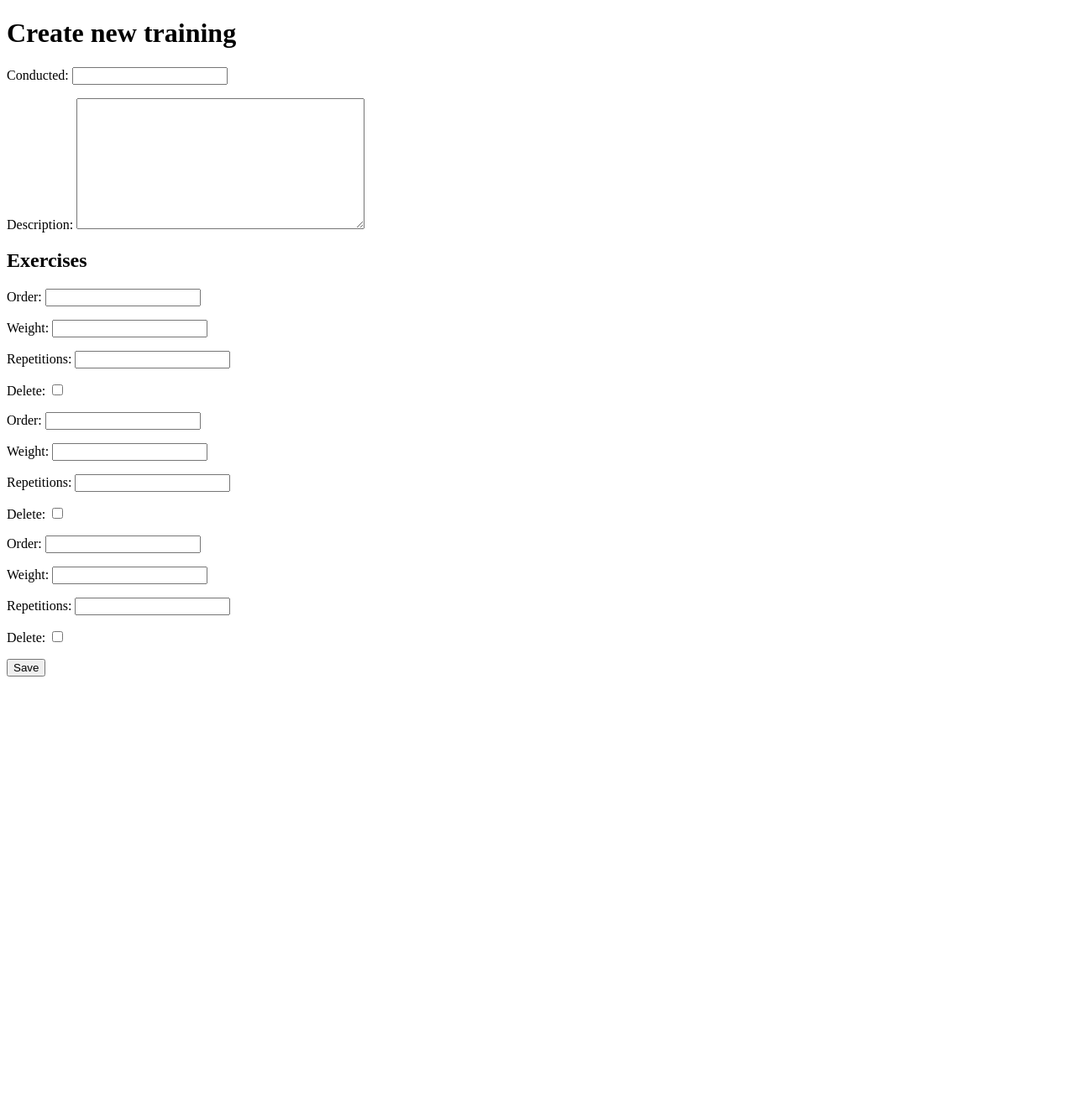
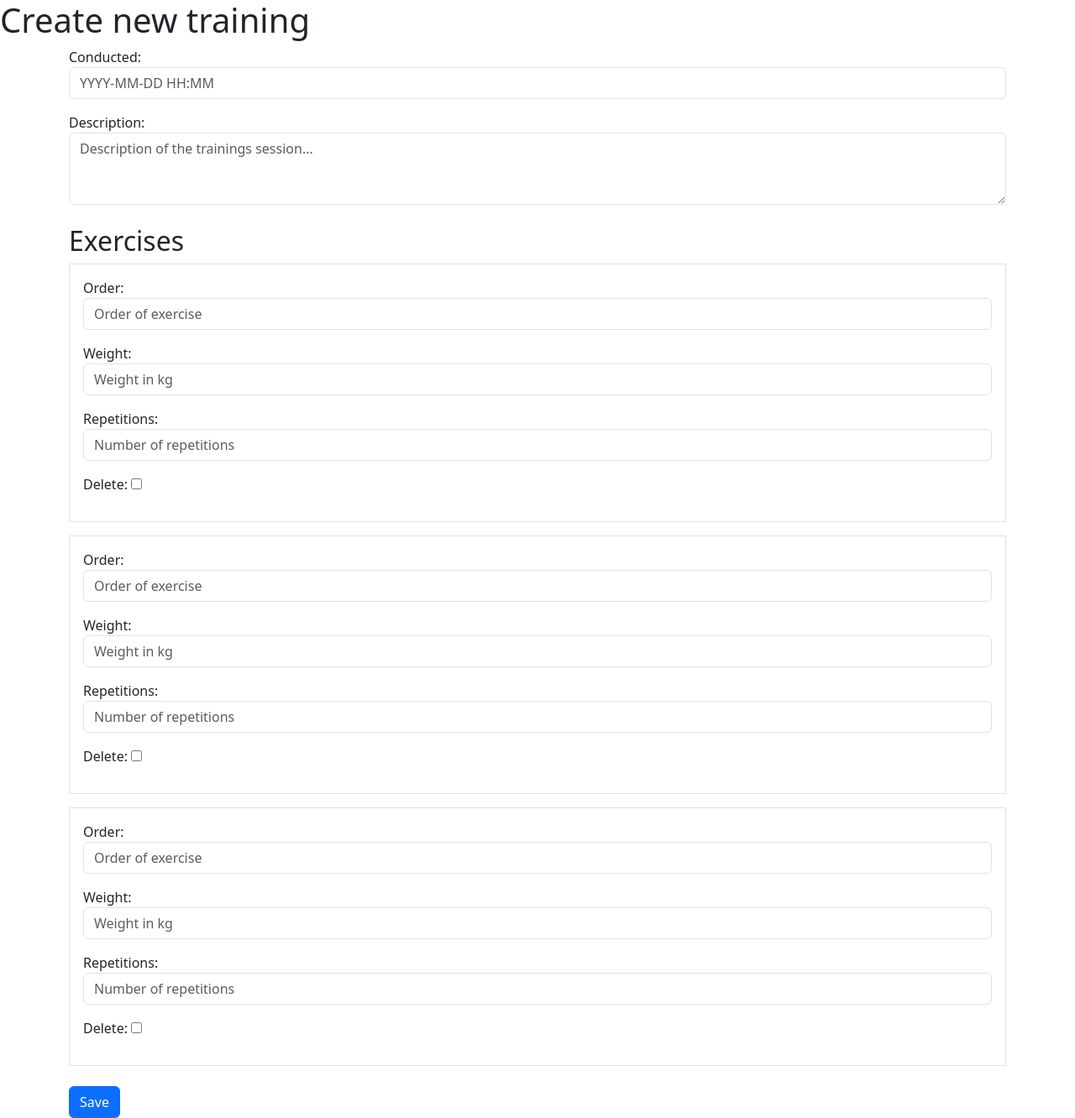
Before and after one commit to Flynotfly/GymStat, a Django app: page /training/create/ in a window 1280 px wide. Shown: the whole page at 84% size. Before the commit the page ends 806 px from the top, so only its background shows below. Run offline with Django 5.2, Linux system fonts and the light colour scheme; the visitor is signed in with stand-in values (Sample User, id 1).

Commit message:
Add style for training form

```diff
--- a/gymstat/training/forms.py
+++ b/gymstat/training/forms.py
@@ -7,12 +7,38 @@ class TrainingForm(forms.ModelForm):
     class Meta:
         model = Training
         fields = ['conducted', 'description']
+        widgets = {
+            'conducted': forms.DateTimeInput(attrs={
+                'class': 'form-control',
+                'placeholder': 'YYYY-MM-DD HH:MM',
+            }),
+            'description': forms.Textarea(attrs={
+                'class': 'form-control',
+                'rows': 3,
+                'placeholder': 'Description of the trainings session...',
+            }),
+        }
 
 
 class ExerciseForm(forms.ModelForm):
     class Meta:
         model = Exercise
         fields = ['training', 'order', 'weight', 'repetitions']
+        widgets = {
+            'training': forms.HiddenInput(),
+            'order': forms.NumberInput(attrs={
+                'class': 'form-control',
+                'placeholder': 'Order of exercise',
+            }),
+            'weight': forms.NumberInput(attrs={
+                'class': 'form-control',
+                'placeholder': 'Weight in kg',
+            }),
+            'repetitions': forms.NumberInput(attrs={
+                'class': 'form-control',
+                'placeholder': 'Number of repetitions',
+            }),
+        }
 
 
 ExerciseFormSet = forms.inlineformset_factory(
--- a/gymstat/training/templates/training/details.html
+++ b/gymstat/training/templates/training/details.html
@@ -15,20 +15,23 @@
 		Create new training
 	{% endif %}</h1>
 
-    <form id="training-form" method="post">{% csrf_token %}
-        {{ training_form.as_p }}
+    <form id="training-form" method="post" class="container">{% csrf_token %}
+        <div class="mb-4">
+            {{ training_form.as_p }}
+        </div>
 
         <h2>Exercises</h2>
-        <div id="exercises">
+        <div id="exercises" class="mb-4">
             {{ exercise_formset.management_form }}
             {% for form in exercise_formset %}
-            	<div class="exercise-form">
+            	<div class="exercise-form border p-3 mb-3">
                     {{ form.as_p }}
                 </div>
             {% endfor %}
         </div>
 
-        <input type="submit" value="Save">
+        <input type="submit" class="btn btn-primary" value="Save">
+
     </form>
 
     <div id="training-form-response"></div>
--- a/gymstat/user/templates/base.html
+++ b/gymstat/user/templates/base.html
@@ -3,6 +3,7 @@
 <head>
     <meta charset="UTF-8">
     <title>{% block title %}GymStat{% endblock %}</title>
+    <link href="https://cdn.jsdelivr.net/npm/bootstrap@5.3.3/dist/css/bootstrap.min.css" rel="stylesheet" integrity="sha384-QWTKZyjpPEjISv5WaRU9OFeRpok6YctnYmDr5pNlyT2bRjXh0JMhjY6hW+ALEwIH" crossorigin="anonymous">
 </head>
 <body>
     <div id="header">
```
